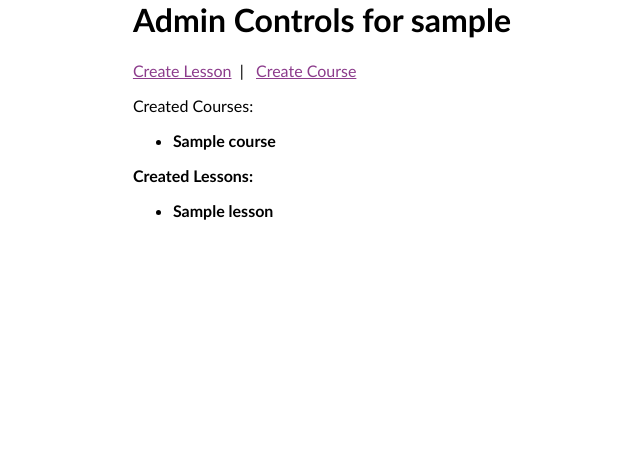
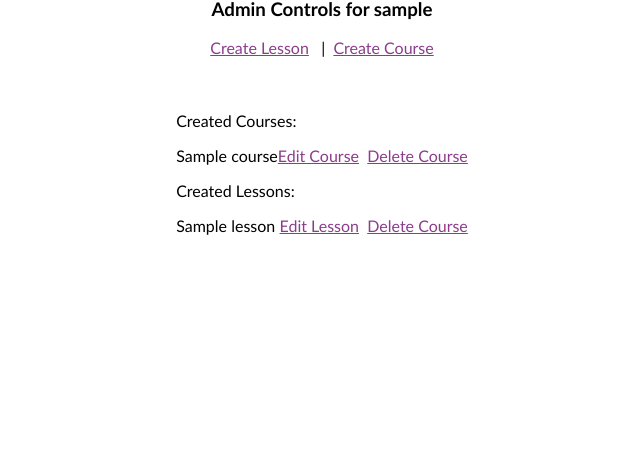
Before and after one commit to d-murphy/TrainingVidApp, a Flask app: a page that uses app/templates/base.html in a window 1280 px wide. Shown: the part 334-800 px from the top of the page, without its empty margins (318-958 px from the left). Run offline with Flask 2, Linux system fonts and the light colour scheme; a user stored in the database is signed in; tables that the repository leaves empty hold one stand-in row (values such as "Sample post"); some libraries are stand-ins or nearby versions.

Commit message:
finished initial css

```diff
--- a/app/__init__.py
+++ b/app/__init__.py
@@ -3,6 +3,7 @@ from config import Config
 from flask_sqlalchemy import SQLAlchemy
 from flask_migrate import Migrate
 from flask_login import LoginManager
+from flask_moment import Moment
 
 app = Flask(__name__)
 app.config.from_object(Config)
@@ -10,5 +11,6 @@ db = SQLAlchemy(app)
 migrate = Migrate(app,db)
 login = LoginManager(app)
 login.login_view = 'login'
+moment = Moment(app)
 
 from app import routes, models
--- a/app/routes.py
+++ b/app/routes.py
@@ -219,9 +219,11 @@ def createCourse():
         course = Course(name=form.name.data, description=form.description.data,
                         imgFileLoc=imgFilename, createdBy=user.id )
         formElToAppendLessons(form.lessonsIncluded, course)
+        db.session.add(course)
         db.session.commit()
         flash('Course created successfully.')
-        return redirect(url_for('editCourse', courseId=course.id))
+        print(course.id)
+        return redirect(url_for('admin', username=current_user.username))
     return render_template('createCourse.html', title='Create Course', form=form,
         lessonsInCourse=lessonGroups['lessonsInCourse'],
         lessonsUserCreated=lessonGroups['lessonsUserCreated'],
@@ -284,7 +286,7 @@ def deleteCourse(courseId):
     db.session.delete(course)
     db.session.commit()
     flash("Course '{}' successfully deleted.".format(course.name))
-    return redirect(url_for('index'))
+    return redirect(url_for('admin', username=current_user.username))
 
 @app.route('/displayImg/<filename>')
 def displayImg(filename):
--- a/app/static/base.js
+++ b/app/static/base.js
@@ -1,3 +1,9 @@
 document.querySelectorAll('.flashMessages').forEach(el => {
   el.classList.add('fadeout');
 });
+
+function confirm(url) {
+  if (confirm("Confirm Delete?")) {
+    window.location = url;
+  }
+}
--- a/app/static/editCourse.css
+++ b/app/static/editCourse.css
@@ -2,6 +2,8 @@
     background-color: #333;
     padding: 1rem;
     margin-top: 1rem;
+    width: 400px;
+    min-height: 60px;
   }
 
   .draggable {
@@ -14,3 +16,7 @@
   .draggable.dragging {
     opacity: .5;
   }
+
+  input, textarea {
+    width: 100%;
+  }
--- a/app/static/style.css
+++ b/app/static/style.css
@@ -12,7 +12,7 @@ body {
     }
   }
 
-.nav, .infoRow {
+.nav, .infoRow, .imageRow {
     display: flex;
     justify-content: space-between;
 }
@@ -57,9 +57,9 @@ a:visited {
     transition: opacity 500ms 3s;
 }
 
-.imageRow {
-    display: flex;
-    justify-content: space-between;
+.fadeout {
+    opacity: 0;
+    pointer-events: none;
 }
 
 .itemDisplay {
@@ -116,10 +116,6 @@ a:visited {
     align-items: center;
 }
 
-.fadeout {
-    opacity: 0;
-    pointer-events: none;
-}
 
 .hideControls {
     visibility: hidden;
@@ -166,3 +162,11 @@ a:visited {
     opacity: 0.6;
     pointer-events: none;
   }
+
+.growFlexItem {
+    flex: 2 1 auto;
+}
+
+input, textarea {
+    width: 100%;
+  }
--- a/app/templates/admin.html
+++ b/app/templates/admin.html
@@ -1,28 +1,31 @@
 {% extends "base.html" %}
 
 {% block content %}
-    <div class="flexWrapper">
-        <h1>Admin Controls for {{ user.username }}</h1>
-        <p>
-            <a href="{{ url_for('createLesson')}}">Create Lesson</a>&nbsp;&nbsp;|&nbsp;&nbsp;
-            <a href="{{ url_for('createCourse')}}">Create Course</a>
-        </p>
-
-        <p>Created Courses: </p>
-        <ul>
-        {% for course in user.coursesCreated %}
-            <li>
-                <b>{{ course.name }}
-            </li>
-        {% endfor %}
-        </ul>
-        <p>Created Lessons: </p>
-        <ul>
-        {% for lesson in user.lessonsComplete %}
-            <li>
-                <b>{{ lesson.name }}</b>
-            </li>
-        {% endfor %}
-        </ul>
-    </div>
+        <h3>Admin Controls for {{ user.username }}</h1>
+        <div class="infoRow">
+            <div>
+                <a href="{{ url_for('createLesson')}}">Create Lesson</a> &nbsp;&nbsp;
+            </div>
+            <div>
+                |&nbsp;&nbsp;<a href="{{ url_for('createCourse')}}">Create Course</a>
+            </div>
+        </div>
+        <br/><br/>
+        <div>
+            <p>Created Courses: </p>
+            {% for course in user.coursesCreated %}
+                <div class="infoRow">
+                    <div class="growFlexItem">{{ course.name }}</div>
+                    <div><a href="/editCourse/{{course.id}}">Edit Course</a></div>&nbsp;&nbsp;
+                    <div><a href='/deleteCourse/{{ course.id }}'>Delete Course</a></div>
+                </div>
+            {% endfor %}
+            <p>Created Lessons: </p>
+            {% for lesson in user.lessonsCreated %}
+                <div class="infoRow">
+                    <div class="growFlexItem">{{ lesson.name }}</div>
+                    <div><a href="/editLesson/{{lesson.id}}">Edit Lesson</a></div>&nbsp;&nbsp;
+                    <div><a onclick="confirm()" href="/deleteLesson/{{ lesson.id }}">Delete Course</a></div>
+                </div>
+            {% endfor %}
 {% endblock %}
--- a/app/templates/base.html
+++ b/app/templates/base.html
@@ -41,6 +41,7 @@
       <div class="mainContentWrapper">
         {% block content %}{% endblock %}
       </div>
-      <script src="/static/base.js" ></script>
+      <script src="/static/base.js"></script>
+      <script src="https://unpkg.com/moment"></script>
     </body>
 </html>
--- a/app/templates/login.html
+++ b/app/templates/login.html
@@ -19,7 +19,7 @@
                 <span style="color: red;">[{{ error }}]</span>
                 {% endfor %}
             </p>
-            <p>{{ form.remember_me() }} {{ form.remember_me.label }}</p>
+
             <p>{{ form.submit() }}</p>
         </form>
         <p>New User? <a href="{{ url_for('register') }}">Click to Register!</a></p>
```
Also changed, not shown: ToDo.md (+6 -3 lines), app/templates/createCourse.html (+10 -6 lines), app/templates/editCourse.html (+17 -14 lines), app/templates/user.html (+12 -26 lines), app.db.
